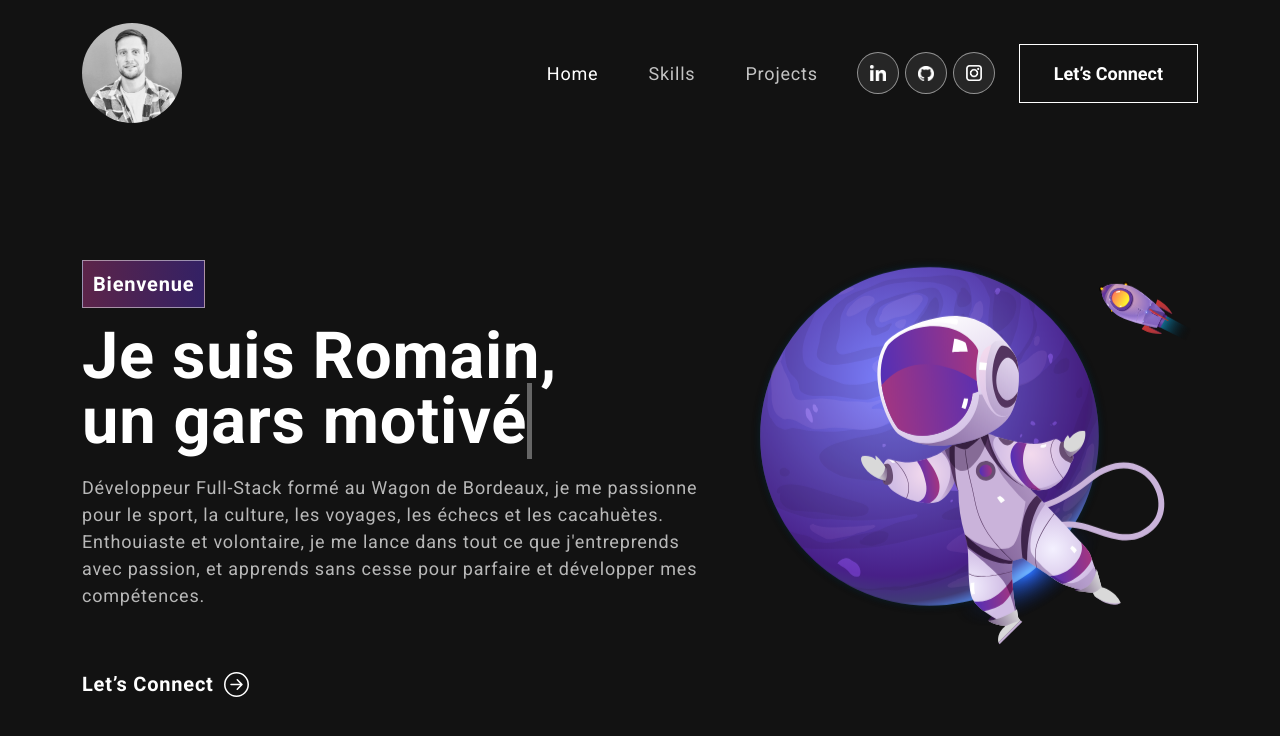
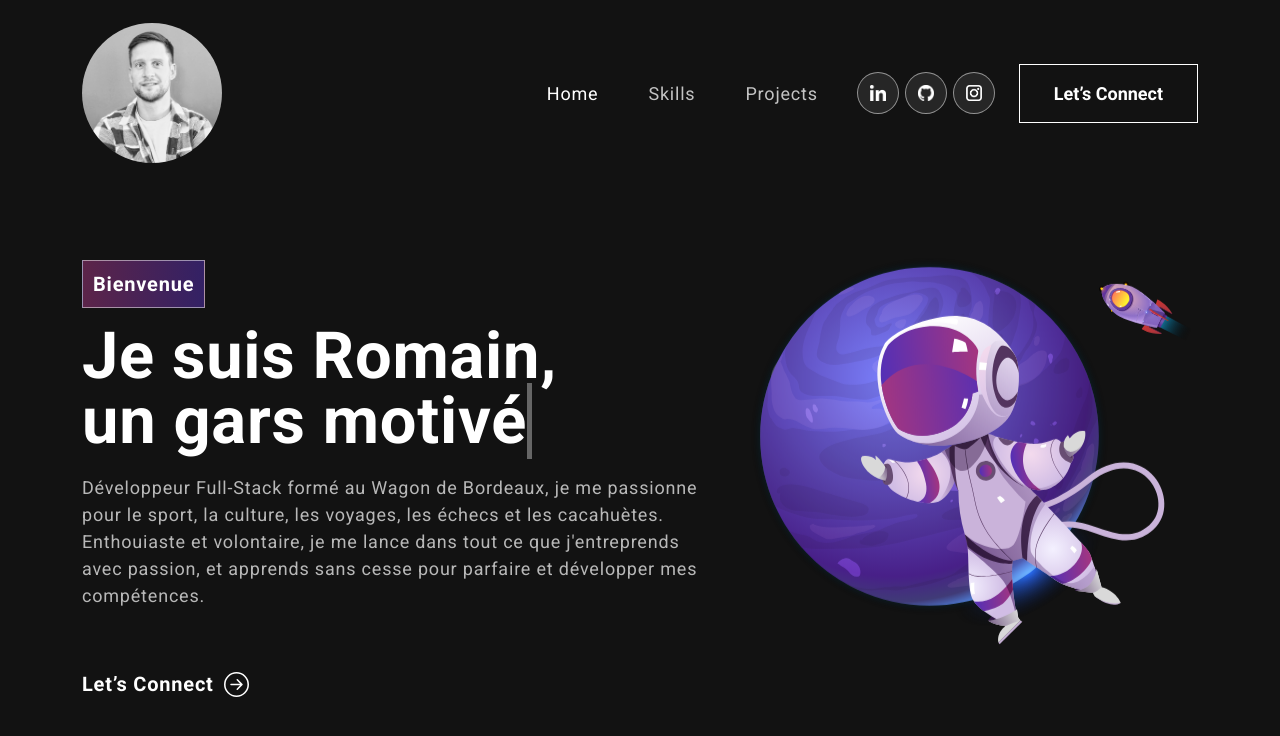
Before and after one commit to McKouign/my-portfolio, a React (Create React App) app: page / in a window 1280 px wide. Shown: the top 736 px of the page. Built offline with nearby package versions, Linux system fonts and the light colour scheme.

Commit message:
final profile pic

```diff
--- a/src/App.css
+++ b/src/App.css
@@ -103,6 +103,8 @@ nav.navbar a.navbar-brand {
 
 #photo {
   border-radius: 50%;
+  width: 140px;
+  height: 140px;
 }
 
 nav.navbar .navbar-nav a.nav-link.navbar-link:hover,
```
